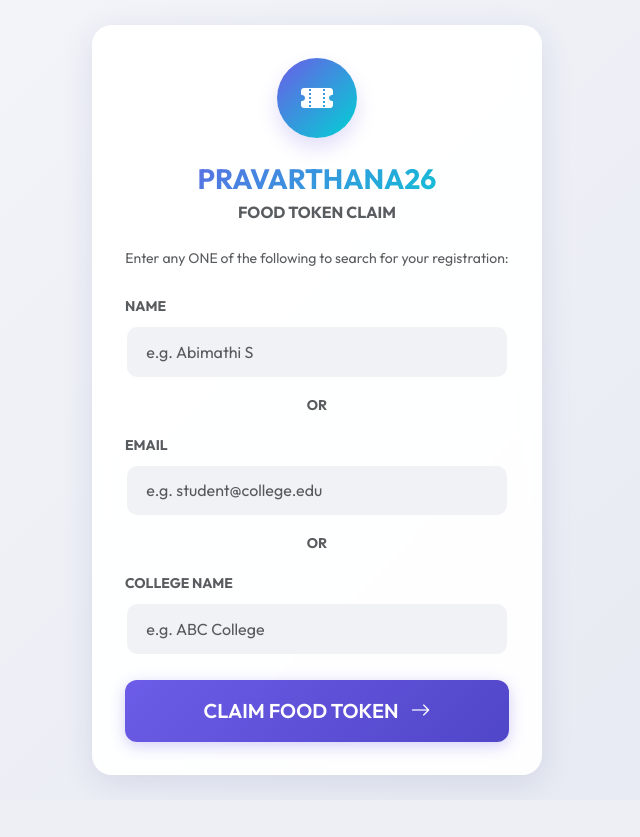
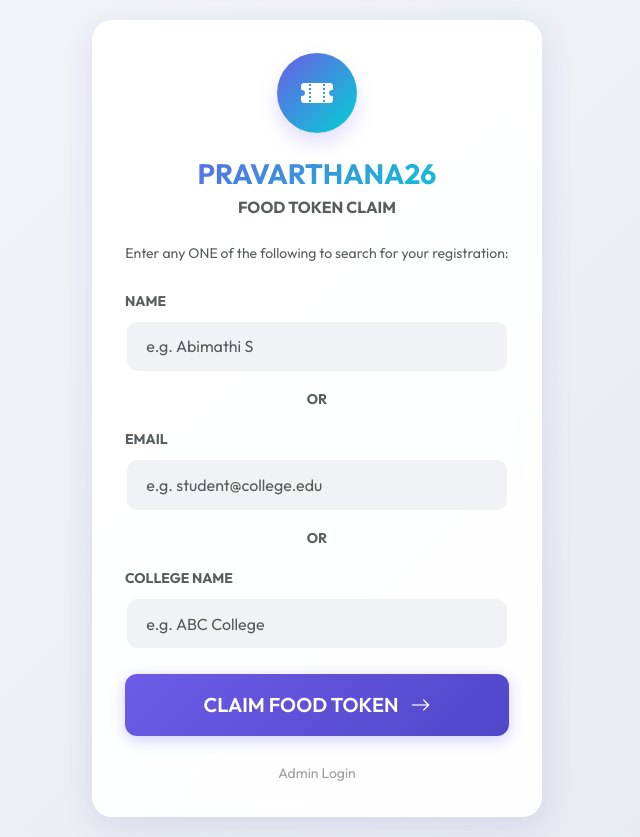
Before and after one commit to Abimathi24/pravarthana-food-token, a Flask app: page /claim in a window 1280 px wide. Shown: the whole page, without its empty margins (323-963 px from the left). Before the commit the page ends 793 px from the top, so only its background shows below. Run offline with Flask 3, Linux system fonts and the light colour scheme.

Commit message:
Add admin login link to claim page

```diff
--- a/templates/claim.html
+++ b/templates/claim.html
@@ -73,6 +73,9 @@
                 CLAIM FOOD TOKEN <i class="bi bi-arrow-right ms-2"></i>
             </button>
         </form>
+        <div class="mt-4 text-center">
+            <a href="{{ url_for('auth.login') }}" class="text-muted small text-decoration-none" style="opacity: 0.6;">Admin Login</a>
+        </div>
     </div>
 
     <!-- Result Container (Hidden by default) -->
```
